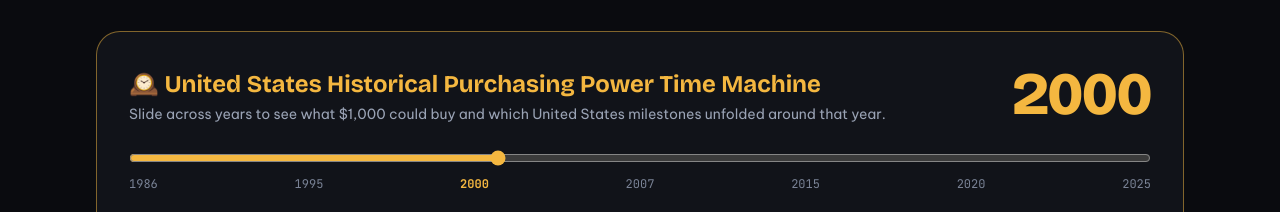
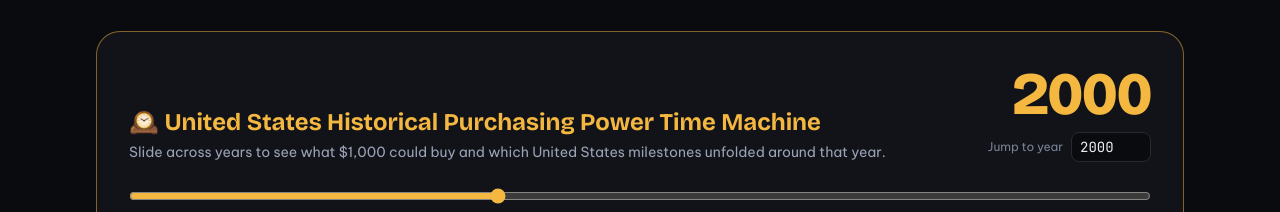
Before and after one commit to justinnc/reincarnation-checklist, a Next.js app: page /en/almanac in a window 1280 px wide. Shown: the part 460-672 px from the top of the page. Built offline with nearby package versions, Linux system fonts and the light colour scheme; no server answers.

Commit message:
feat(almanac): year box to jump straight to a year; label the year slider

```diff
--- a/src/components/AlmanacExplorer.tsx
+++ b/src/components/AlmanacExplorer.tsx
@@ -44,6 +44,7 @@ const SLIDER_COPY = {
     playbookFromYear: "⚡ Lập chuỗi lãi kép từ năm",
     seriesHeading: "Biểu đồ chi tiết từng mặt hàng qua các năm",
     noSnapshot: "Chưa có số liệu mua được cho năm này.",
+    yearInput: "Nhập năm",
   },
   en: {
     sliderTitle: (c: string) => `🕰️ ${c} Historical Purchasing Power Time Machine`,
@@ -56,6 +57,7 @@ const SLIDER_COPY = {
     playbookFromYear: "⚡ Build compounding chain from",
     seriesHeading: "Detailed year-by-year series by item",
     noSnapshot: "No purchasable price data for this year yet.",
+    yearInput: "Jump to year",
   },
 };
 
@@ -86,6 +88,8 @@ export default function AlmanacExplorer({
   }, [search, countries, lang]);
 
   const [year, setYear] = useState<number>(initialYear);
+  // Text being typed in the year box; null = show the current year.
+  const [yearDraft, setYearDraft] = useState<string | null>(null);
   const [countryCode, setCountryCode] = useState(initialCountry);
   const country = countries.find((c) => c.code === countryCode) ?? countries[0];
   const items = useMemo(() => allItems.filter((i) => i.country === country?.code), [allItems, country]);
@@ -173,8 +177,27 @@ export default function AlmanacExplorer({
             <h2 className="font-display text-2xl font-bold text-gold">{L.sliderTitle(countryName)}</h2>
             <p className="mt-1 text-sm text-muted">{L.sliderSub(stakeLabel, countryName)}</p>
           </div>
-          <div className="font-display text-5xl font-extrabold tracking-tight text-gold tabular sm:text-6xl">
-            {year}
+          <div className="flex items-end gap-4 sm:flex-col sm:items-end sm:gap-2">
+            <div className="font-display text-5xl font-extrabold tracking-tight text-gold tabular sm:text-6xl">
+              {year}
+            </div>
+            <label className="flex items-center gap-2 whitespace-nowrap text-xs text-faint">
+              {L.yearInput}
+              <input
+                type="number"
+                inputMode="numeric"
+                min={MIN_YEAR}
+                max={MAX_YEAR}
+                value={yearDraft ?? String(year)}
+                onChange={(e) => {
+                  setYearDraft(e.target.value);
+                  const n = Number(e.target.value);
+                  if (Number.isInteger(n) && n >= MIN_YEAR && n <= MAX_YEAR) setYear(n);
+                }}
+                onBlur={() => setYearDraft(null)}
+                className="w-20 rounded-lg border border-line bg-bg px-2 py-1 font-mono text-sm text-ink tabular focus:border-gold focus:outline-none"
+              />
+            </label>
           </div>
         </div>
 
@@ -184,7 +207,11 @@ export default function AlmanacExplorer({
             min={MIN_YEAR}
             max={MAX_YEAR}
             value={year}
-            onChange={(e) => setYear(Number(e.target.value))}
+            aria-label={`${L.yearInput} (${MIN_YEAR}-${MAX_YEAR})`}
+            onChange={(e) => {
+              setYearDraft(null);
+              setYear(Number(e.target.value));
+            }}
             className="w-full accent-[#f4b740]"
           />
           <div className="mt-1 flex justify-between font-mono text-xs text-faint tabular">
```
